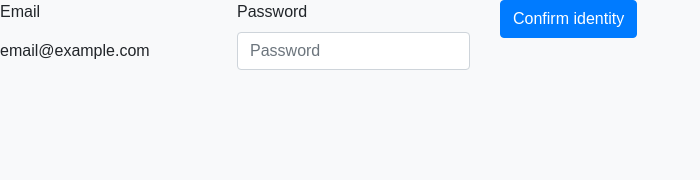
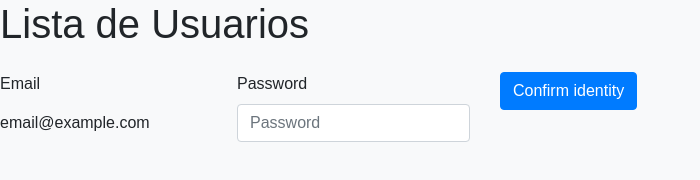
Before and after one commit to mikameneses/semana12, a plain HTML site: page index.html in a window 1280 px wide. Shown: the whole page, without its empty margins (0-700 px from the left). Drawn offline with nearby package versions, Linux system fonts and the light colour scheme; files that its build step writes are made by us from their sources.

Commit message:
Update index.html

```diff
--- a/index.html
+++ b/index.html
@@ -11,7 +11,7 @@
   <link href="css/index.css" rel="stylesheet">
 </head>
 <body>
-
+ <h1 class="mb-4">Lista de Usuarios</h1>
   <form class="row g-3">
   <div class="col-auto">
     <label for="staticEmail2" class="visually-hidden">Email</label>
```
